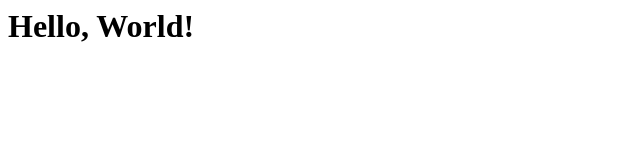
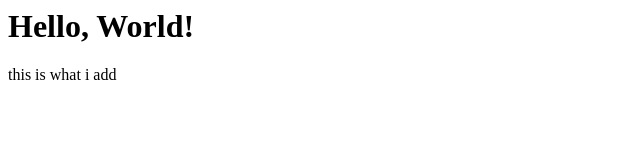
Before and after one commit to ellyjj1/testrep2, a plain HTML site: page index.html in a window 1280 px wide. Shown: the full height of the page, 0-640 px from the left. Drawn offline with Linux system fonts and the light colour scheme.

Commit message:
this my second deploy

```diff
--- a/index.html
+++ b/index.html
@@ -4,5 +4,6 @@
 </head>
 <body>
     <h1>Hello, World!</h1>
+	<p> this is what i add </p>
  </body>
 </html>
```
